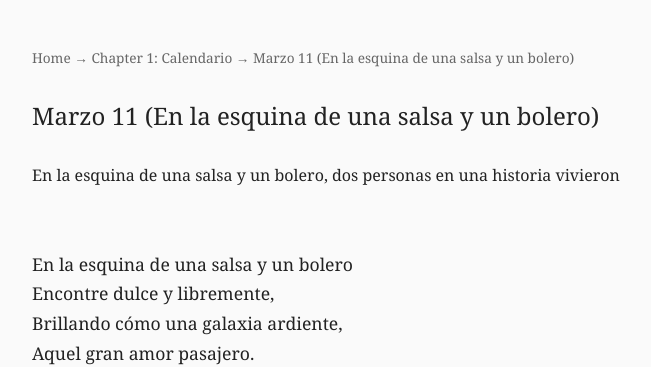
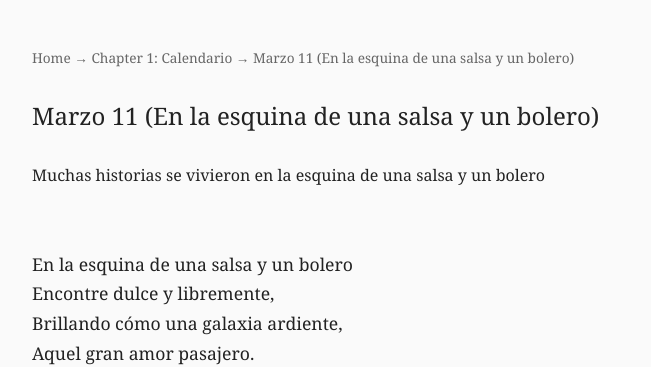
Before and after one commit to thedancingneutrino/thedancingneutrino.github.io, a Jekyll site: the page built from poems/Marzo11.md, in a window 1280 px wide and 900 px high. Shown: the top 367 px of the window, without its empty margins (308-959 px from the left). Built offline with Jekyll 4.4.1, drawn with Linux system fonts in a browser that asks for light colours.

Commit message:
Update Marzo11.md

```diff
--- a/poems/Marzo11.md
+++ b/poems/Marzo11.md
@@ -3,7 +3,7 @@ layout: poem
 title: "Marzo 11 (En la esquina de una salsa y un bolero)"
 collection: ch1
 order: 11
-blurb: "En la esquina de una salsa y un bolero, dos personas en una historia vivieron"
+blurb: "Muchas historias se vivieron en la esquina de una salsa y un bolero"
 ---
 
 En la esquina de una salsa y un bolero
```
